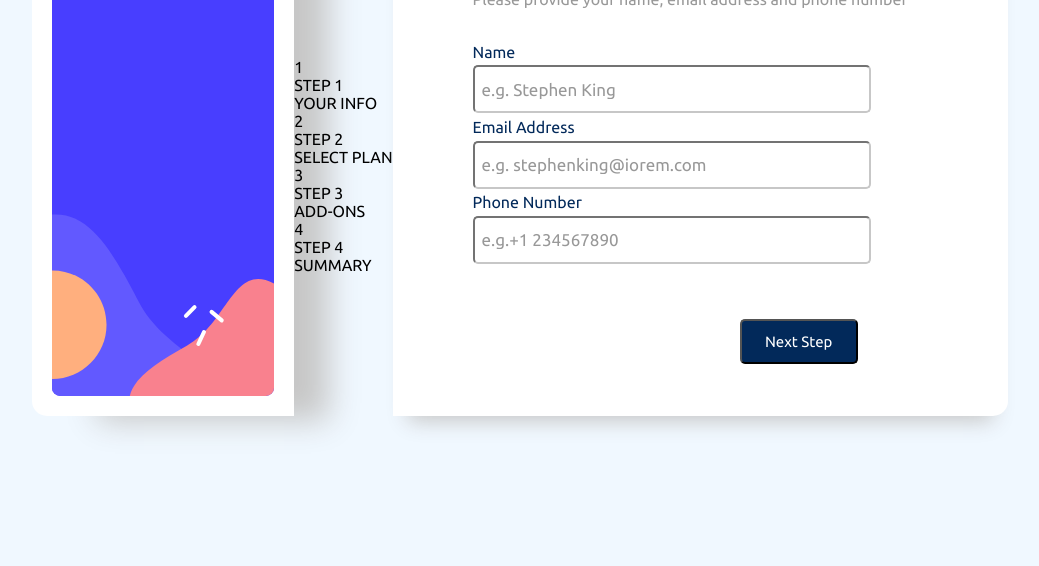
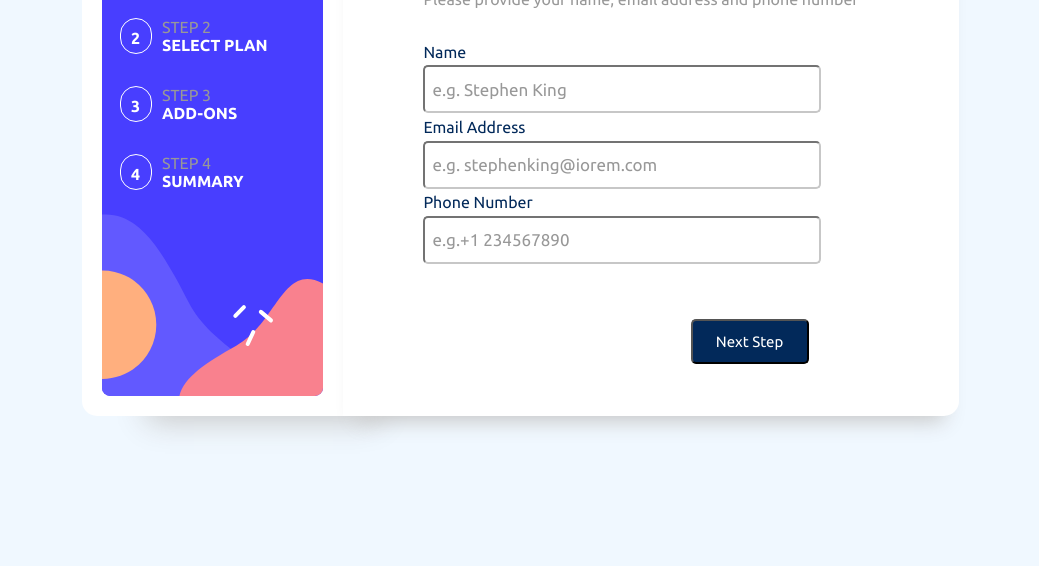
Before and after one commit to MEENAKSHY-S/multi-step-form, a plain HTML site: page index.html in a window 1280 px wide. Shown: the part 234-800 px from the top of the page, without its empty margins (120-1159 px from the left). Drawn offline with Linux system fonts and the light colour scheme; a web font is replaced by a local one.

Commit message:
styling for text on image section done

```diff
--- a/style.css
+++ b/style.css
@@ -22,12 +22,13 @@ body{
     background-color: aliceblue;
     font-family: Ubuntu;
 }
+
 .container{
     display: flex;
     justify-content: center;
     align-items: center;
     height: 100vh;
-
+    position: relative;
 }
 
 .image{
@@ -38,6 +39,52 @@ body{
     box-shadow: 50px 20px 30px -15px rgba(199,199,199,1);
     height: 460px;
 }
+
+.image-container{
+    display: flex;
+    flex-direction: column;
+    position: absolute;
+    top: 23%;
+    justify-content: space-between;
+    width: 100vh;
+    height: 30vh;
+}
+
+.image-container p:nth-child(odd){
+    color:rgb(152, 152, 152) ;
+}
+
+.image-container p:nth-child(even){
+    color: white;
+    font-weight: bolder;
+}
+
+.image-div{
+    display: flex;
+    flex-direction: row;
+}
+
+.div-text{
+    display: flex;
+    flex-direction: column;
+}
+
+.div-num{
+    margin-right: 10px;
+    width: 20px;
+    border: 1px solid white;
+    border-radius: 50px;
+    font-weight: bold;
+    color: white;
+    padding-left: 10px;
+    padding-top: 10px;
+}
+
+#one{
+    background-color: aliceblue;
+    color: black;
+}
+
 .form{
     display: flex;
     flex-direction: column;
```
